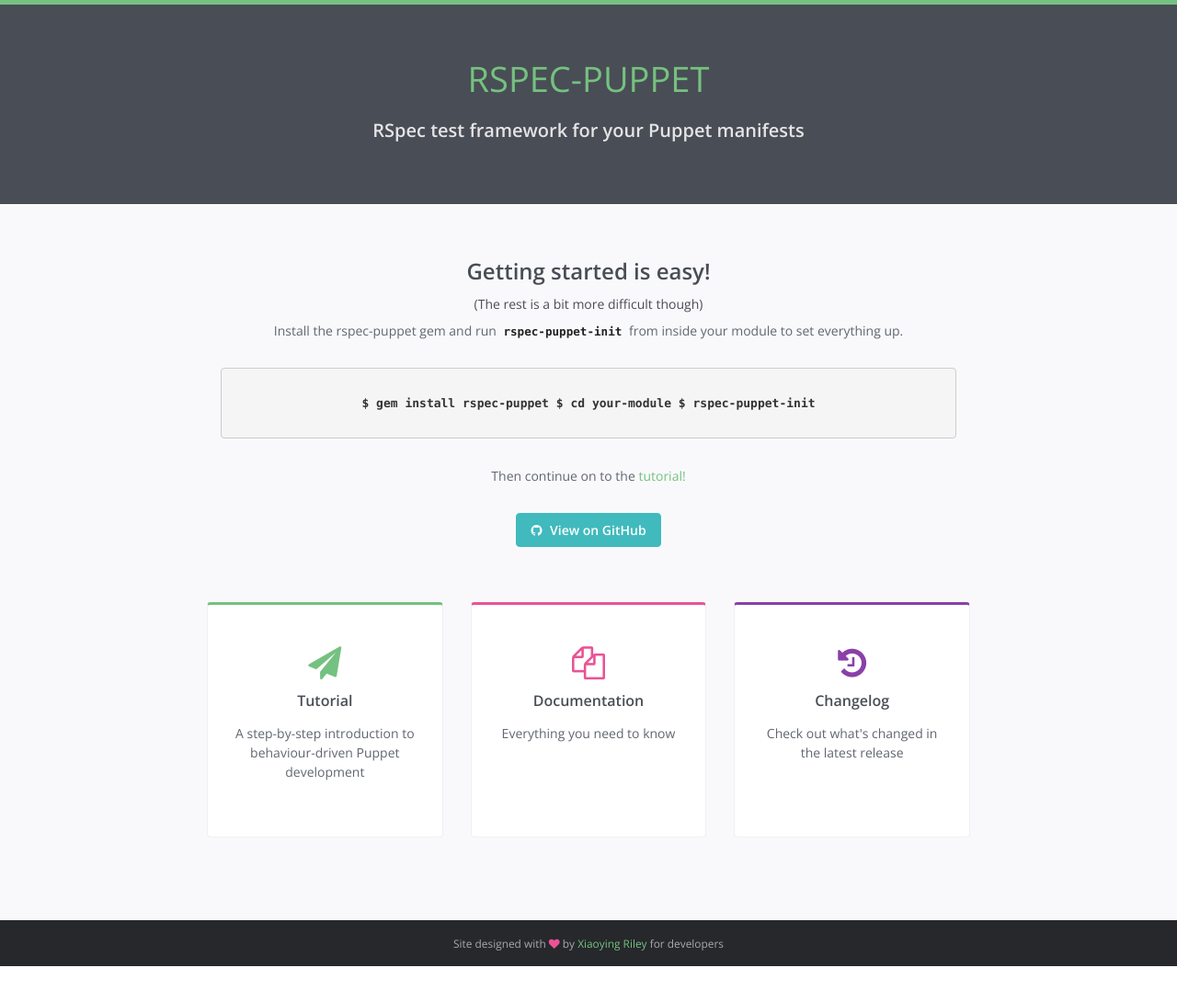
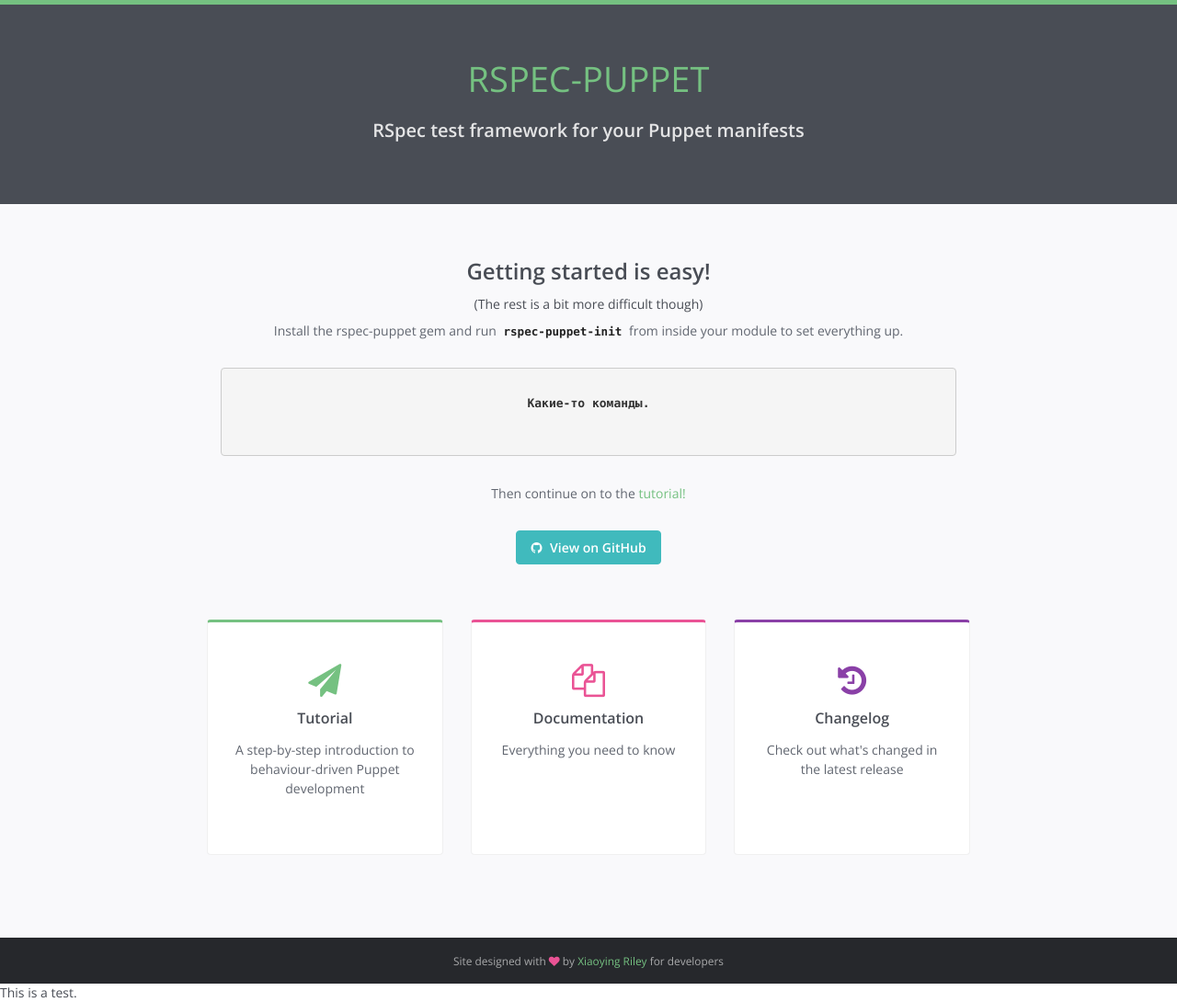
Before and after one commit to rodjek/rspec-puppet, a Jekyll site: the page docs/index_sq-AL.html, which Jekyll copies as it is, in a window 1280 px wide. Shown: the whole page at 92% size. Built offline with Jekyll 4.4.1, drawn with Linux system fonts in a browser that asks for light colours; before the commit the page ends 1051 px from its top, so only the background shows below that.

```diff
--- a/docs/index_sq-AL.html
+++ b/docs/index_sq-AL.html
@@ -51,7 +51,8 @@
                 <div class="intro">
                     <p>Install the rspec-puppet gem and run <code>rspec-puppet-init</code> from inside your module to set everything up.</p>
                     <div class="code-block"><pre><code class="language-bash">
-$ gem install rspec-puppet $ cd your-module $ rspec-puppet-init
+Какие-то команды.
+
                         </code></pre></div>
                     <p>Then continue on to the <a href="/tutorial/">tutorial!</a></p>
                     <div class="cta-container">
@@ -112,3 +113,5 @@
 
 </body>
 </html>
+
+This is a test.
```
